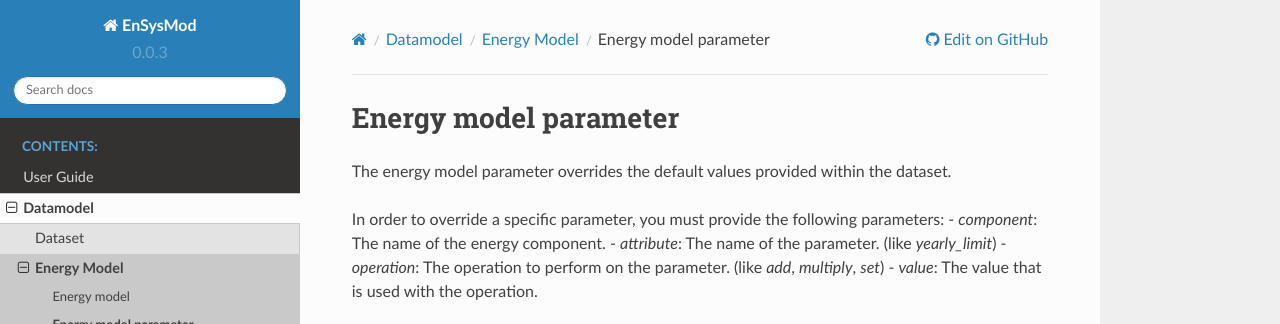
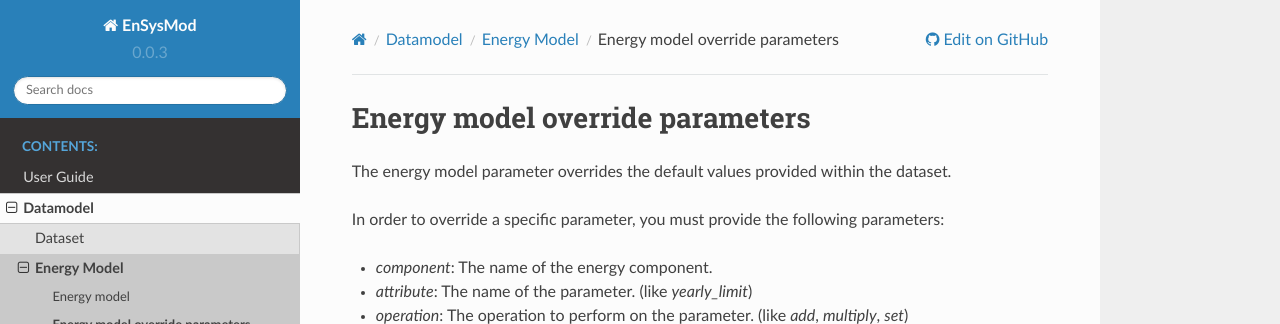
Before and after one commit to NOWUM/EnSysMod, a Sphinx documentation site: the page built from docs/source/datamodel/energymodel/energy_model_override_parameters.rst, in a window 1280 px wide, cut to the strip 0-324 px from the top of the page. Built offline with Sphinx 7.4.7 and the Read the Docs theme 2.0.0, drawn with Linux system fonts in a browser that asks for light colours; the version number is read from the project's files by our own code; some of the changed text lies outside the part shown.

Commit message:
Update documentation for model parameters

```diff
--- a/docs/source/datamodel/energy_model.rst
+++ b/docs/source/datamodel/energy_model.rst
@@ -11,4 +11,5 @@
     :hidden:
 
     energymodel/energy_model.rst
-    energymodel/energy_model_parameters.rst
+    energymodel/energy_model_override_parameters.rst
+    energymodel/energy_model_optimization_parameters.rst
--- a/docs/source/datamodel/energymodel/energy_model_parameters.rst
+++ b/docs/source/datamodel/energymodel/energy_model_override_parameters.rst
@@ -1,16 +1,20 @@
-**********************
-Energy model parameter
-**********************
+********************************
+Energy model override parameters
+********************************
 The energy model parameter overrides the default values provided within the dataset.
 
 In order to override a specific parameter, you must provide the following parameters:
+
 - `component`: The name of the energy component.
+
 - `attribute`: The name of the parameter. (like `yearly_limit`)
+
 - `operation`: The operation to perform on the parameter. (like `add`, `multiply`, `set`)
+
 - `value`: The value that is used with the operation.
 
 
-.. autopydantic_model:: ensysmod.schemas.EnergyModelParameterCreate
+.. autopydantic_model:: ensysmod.schemas.EnergyModelOverrideCreate
    :model-show-json: False
    :model-show-config-member: False
    :model-show-config-summary: False
```
Also changed, not shown: docs/source/datamodel/energymodel/energy_model_optimization_parameters.rst (added, +34 -0 lines), docs/source/userguide/model.rst (+4 -22 lines).
